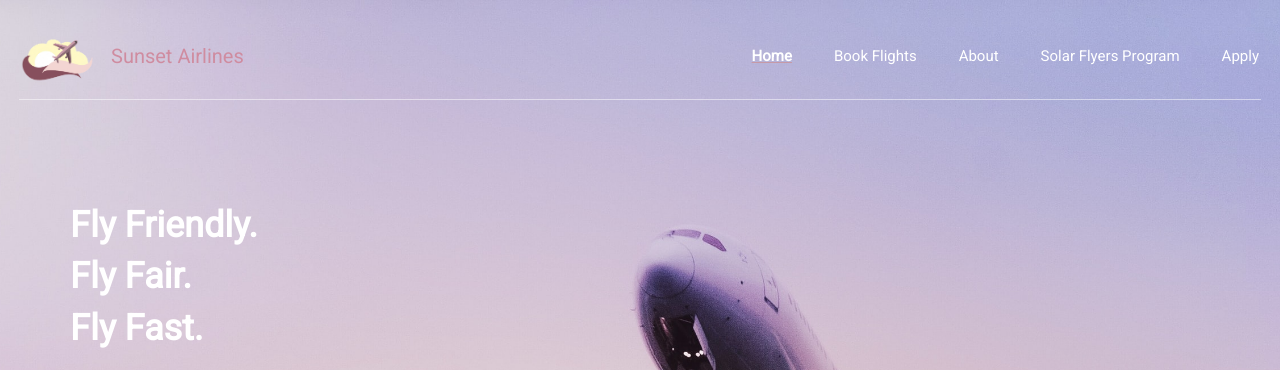
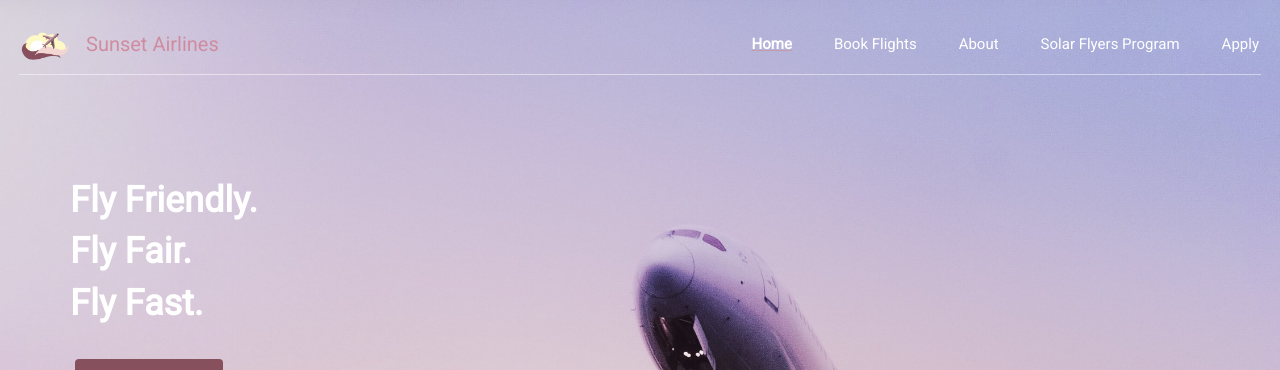
Before and after one commit to MuftiH/fbla-website-2020, a plain HTML site: page index.html in a window 1280 px wide. Shown: the top 370 px of the page. Drawn offline with Linux system fonts and the light colour scheme.

Commit message:
Update index.html

```diff
--- a/index.html
+++ b/index.html
@@ -16,7 +16,7 @@
         <div id="myTopNav" class="topnav">
 
             <ul>
-                <li><a href="index.html"><div class="logo"><img height=75 src="assets/newlogocut.png" alt=""><span class="logo-text">Sunset Airlines</span></div></a></li>
+                <li><a href="index.html"><div class="logo"><img height=50 src="assets/newlogocut.png" alt=""><span class="logo-text">Sunset Airlines</span></div></a></li>
                 <li><a class="focus" href="index.html">Home</a></li>
                 <li><a href="book.html">Book Flights</a></li>
                 <li><a href="about.html">About</a></li>
```
